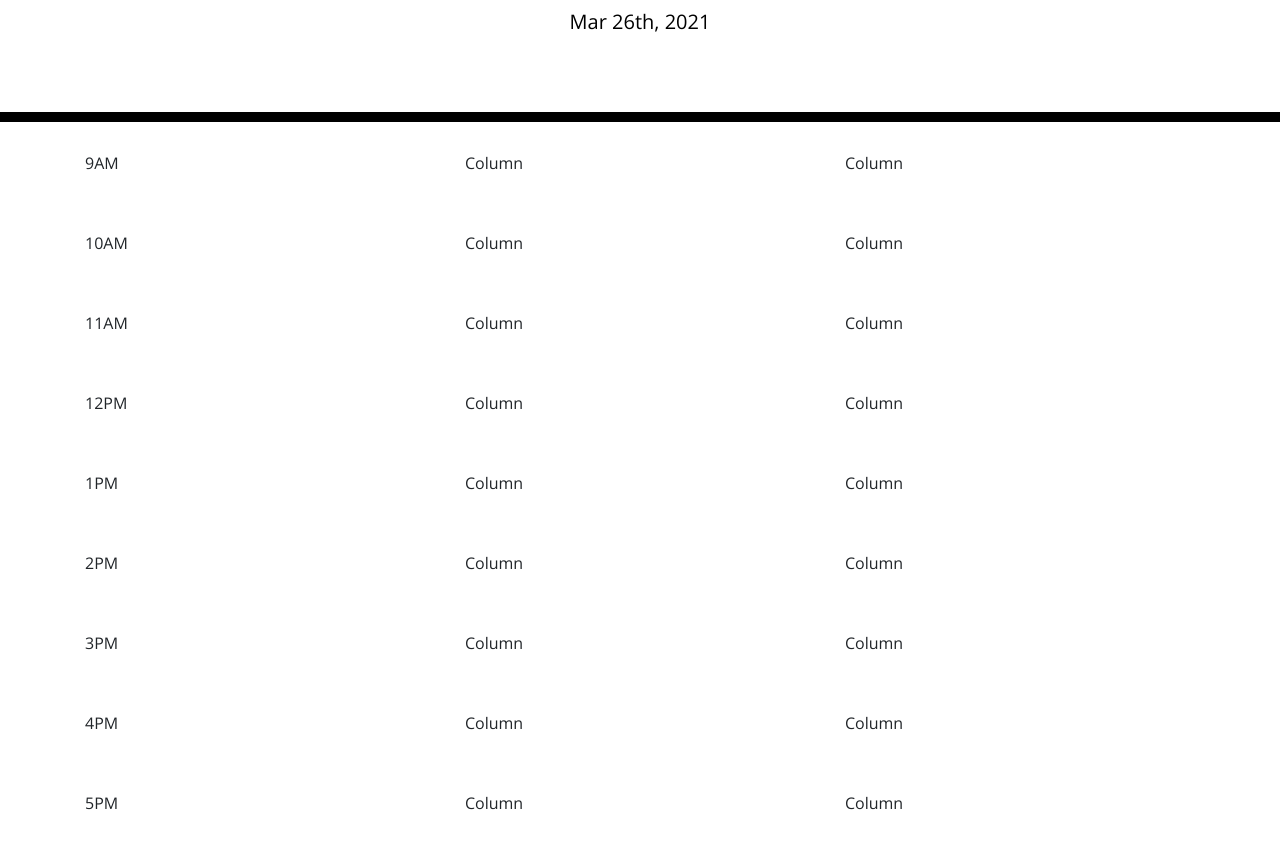
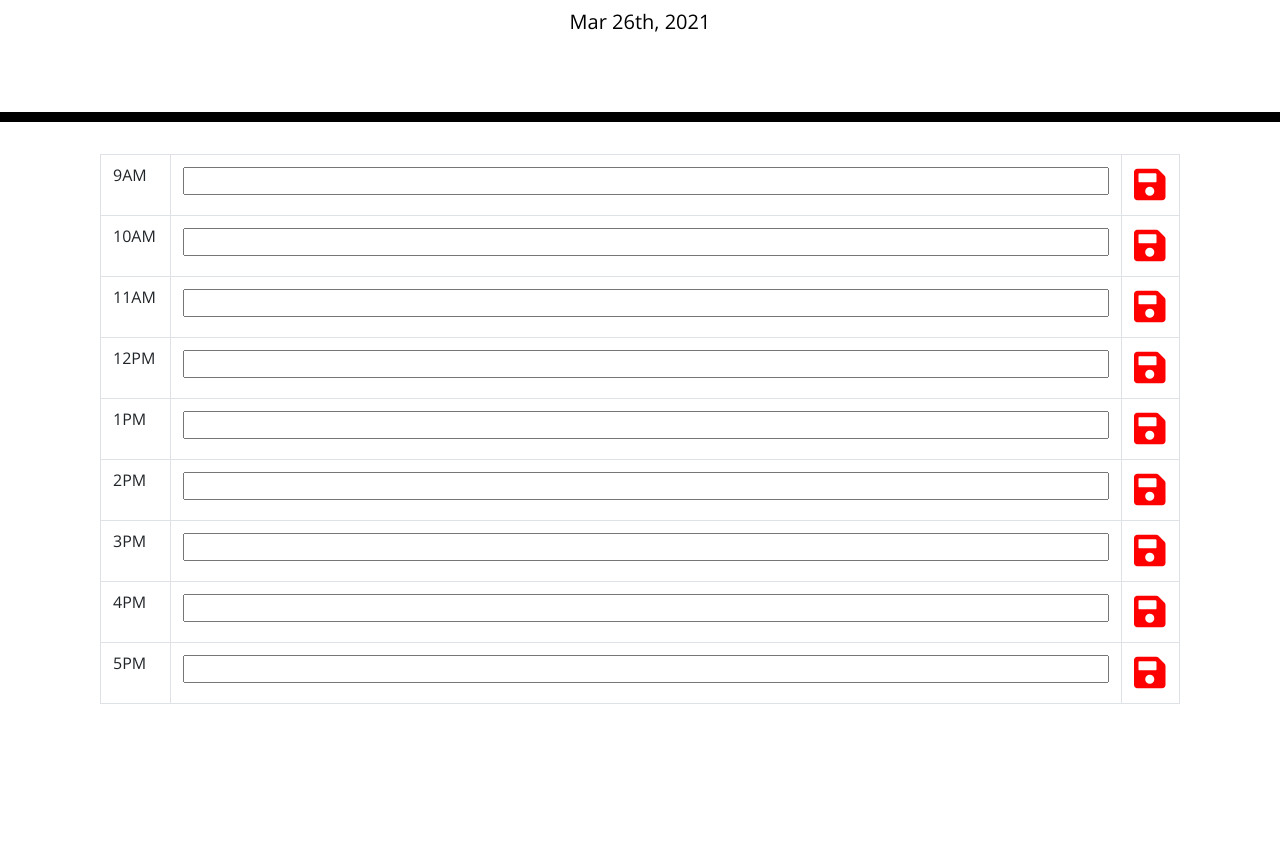
Before and after one commit to codeSweats/WorkDayPlanner, a plain HTML site: page index.html in a window 1280 px wide. Shown: the part 182-1030 px from the top of the page. After the commit the page ends 902 px from the top, so only its background shows below. Drawn offline with nearby package versions, Linux system fonts and the light colour scheme.

Commit message:
forgotten updates to javascript and css

```diff
--- a/index.html
+++ b/index.html
@@ -29,51 +29,98 @@
       <p id="currentDay" class="lead"></p>
     </header>
     <div class="container">
-      <div class="row row-cols-1 row-cols-sm-2">
-        <div class="col">9AM</div>
-        <div class="col">Column</div>
-        <div class="col">Column</div>
-      </div>
-      <div class="row row-cols-1 row-cols-sm-2">
-        <div class="col">10AM</div>
-        <div class="col">Column</div>
-        <div class="col">Column</div>
-      </div>
-      <div class="row row-cols-1 row-cols-sm-2">
-        <div class="col">11AM</div>
-        <div class="col">Column</div>
-        <div class="col">Column</div>
-      </div>
-      <div class="row row-cols-1 row-cols-sm-2">
-        <div class="col">12PM</div>
-        <div class="col">Column</div>
-        <div class="col">Column</div>
-      </div>
-      <div class="row row-cols-1 row-cols-sm-2">
-        <div class="col">1PM</div>
-        <div class="col">Column</div>
-        <div class="col">Column</div>
-      </div>
-      <div class="row row-cols-1 row-cols-sm-2">
-        <div class="col">2PM</div>
-        <div class="col">Column</div>
-        <div class="col">Column</div>
-      </div>
-      <div class="row row-cols-1 row-cols-sm-2">
-        <div class="col">3PM</div>
-        <div class="col">Column</div>
-        <div class="col">Column</div>
-      </div>
-      <div class="row row-cols-1 row-cols-sm-2">
-        <div class="col">4PM</div>
-        <div class="col">Column</div>
-        <div class="col">Column</div>
-      </div>
-      <div class="row row-cols-1 row-cols-sm-2">
-        <div class="col">5PM</div>
-        <div class="col">Column</div>
-        <div class="col">Column</div>
-      </div>
+        <div class="container">
+            <table class="table table-bordered table-hover">
+              <colgroup>
+              <col style="width:5%">
+              <col style="width:85%">
+              <col style="width:4%">
+            </colgroup>
+              <tbody>
+                <tr>
+                  <td>9AM</td>
+                  <td>
+                    <input type="text" tod="9">
+                  </td>
+                  <td>
+                    <div type="button"><i class="fa fa-save" style="font-size:36px;color:red"></i></div>
+                  </td>
+                </tr>
+                <tr>
+                  <td>10AM</td>
+                  <td>
+                    <input type="text" tod="10">
+                  </td>
+                  <td>
+                    <div type="button"><i class="fa fa-save" style="font-size:36px;color:red"></i></div>
+                  </td>
+                </tr>
+                <tr>
+                  <td>11AM</td>
+                  <td>
+                    <input type="text" tod="11">
+                  </td>
+                  <td>
+                    <div type="button"><i class="fa fa-save" style="font-size:36px;color:red"></i></div>
+                  </td>
+                </tr>
+                <tr>
+                  <td>12PM</td>
+                  <td>
+                    <input type="text" tod="12">
+                  </td>
+                  <td>
+                    <div type="button"><i class="fa fa-save" style="font-size:36px;color:red"></i></div>
+                  </td>
+                </tr>
+                <tr>
+                  <td>1PM</td>
+                  <td>
+                    <input type="text" tod="13">
+                  </td>
+                  <td>
+                    <div type="button"><i class="fa fa-save" style="font-size:36px;color:red"></i></div>
+                  </td>
+                </tr>
+                <tr>
+                  <td>2PM</td>
+                  <td>
+                    <input type="text" tod="14">
+                  </td>
+                  <td>
+                    <div type="button"><i class="fa fa-save" style="font-size:36px;color:red"></i></div>
+                  </td>
+                </tr>
+                <tr>
+                  <td>3PM</td>
+                  <td>
+                    <input type="text" tod="15">
+                  </td>
+                  <td>
+                    <div type="button"><i class="fa fa-save" style="font-size:36px;color:red"></i></div>
+                  </td>
+                </tr>
+                <tr>
+                  <td>4PM</td>
+                  <td>
+                    <input type="text" tod="16">
+                  </td>
+                  <td>
+                    <div type="button"><i class="fa fa-save" style="font-size:36px;color:red"></i></div>
+                  </td>
+                </tr>
+                <tr>
+                  <td>5PM</td>
+                  <td>
+                    <input type="text" tod="17">
+                  </td>
+                  <td>
+                    <div type="button"><i class="fa fa-save" style="font-size:36px;color:red"></i></div>
+                  </td>
+                </tr>
+              </tbody>
+            </table>
+          </div>
 
       <!-- Timeblocks go here -->
     </div>
--- a/script.js
+++ b/script.js
@@ -1,3 +1,66 @@
 // Current time on page load
-var today = moment();
-$('#currentDay').text(today.format("MMM Do, YYYY"));
+var calendar = null
+
+
+
+
+
+
+
+
+
+
+
+
+function setUp() {
+    calendar = localStorage.getItem("calendar");
+    if (calendar) {
+        calendar = JSON.parse(calendar);
+        displayCalendar();
+    }
+    else {
+        calendar = ["", "", "", "", "", "", "", ""];
+        saveCalendar();
+    }
+    $("div[type=button]").on("click", handleBtn);
+}
+
+function saveCalendar() {
+    localStorage.setItem("calendar", JSON.stringify(calendar));
+
+}
+
+function displayCalendar() {
+    var nowHr = moment().hour();
+    $("input[type=text]").each(function (index) {
+        $(this).val(calendar[index]);
+        var tod = +$(this).attr("tod");
+        if(tod < nowHr) {
+            $(this).css("background-color", "gray");
+        } else if(tod > nowHr) {
+            $(this).css("background-color", "green");
+        } else {
+            $(this).css("background-color", "red");
+        }
+    });
+}
+
+function handleBtn() {
+    $("input[type=text]").each(function (index) {
+        calendar[index] = $(this).val()
+    });
+    saveCalendar();
+
+}
+
+
+
+
+
+function setCurrentDate() {
+    var today = moment();
+    $('#currentDay').text(today.format("MMM Do, YYYY"));
+}
+
+setCurrentDate();
+setUp();
--- a/style.css
+++ b/style.css
@@ -69,3 +69,8 @@ textarea{
   font-size: 20px;
   transition: all .3s ease-in-out;
 }
+
+input[type=text]{
+  color: white;
+  width: 100%;
+}
```
